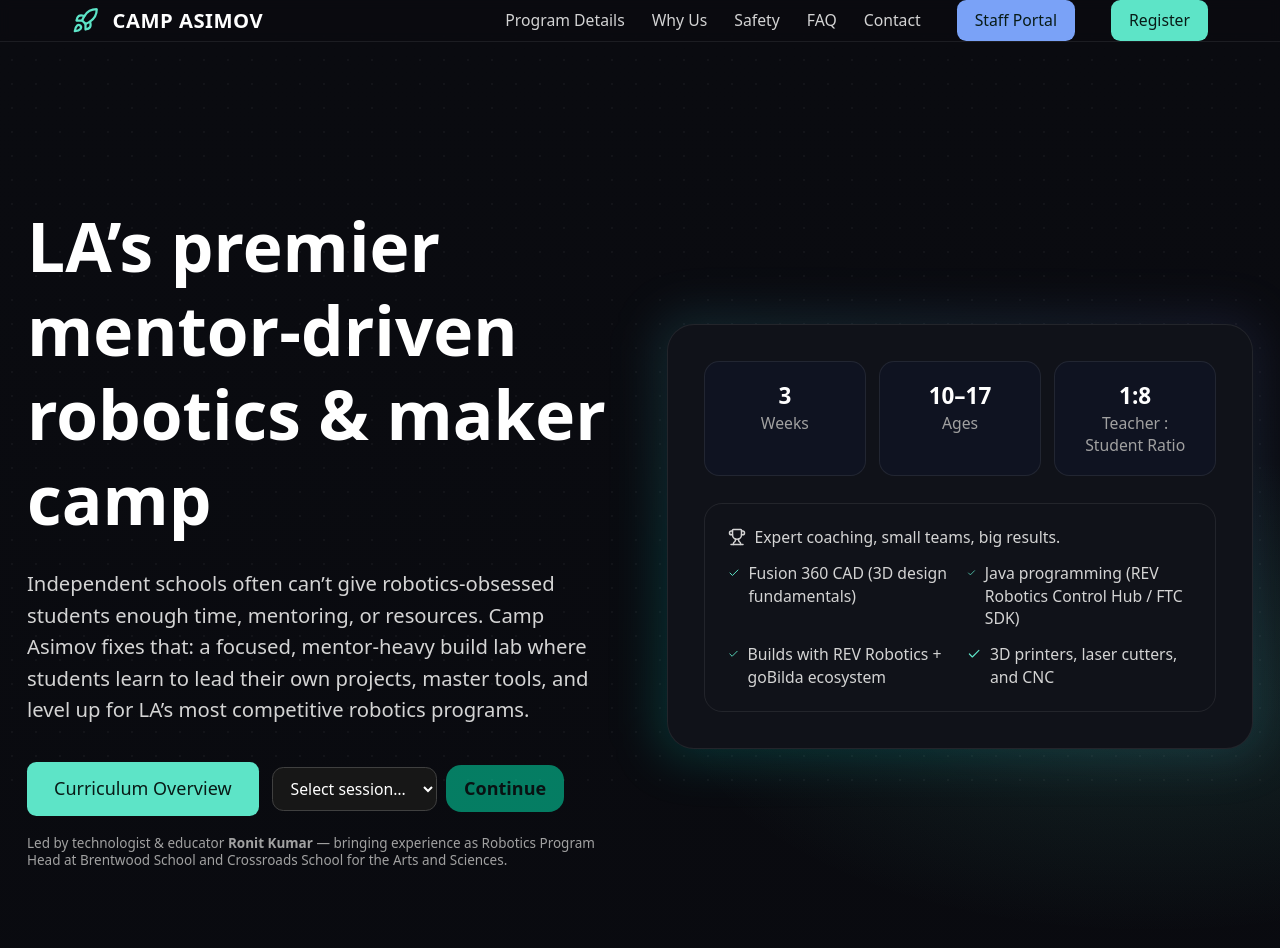
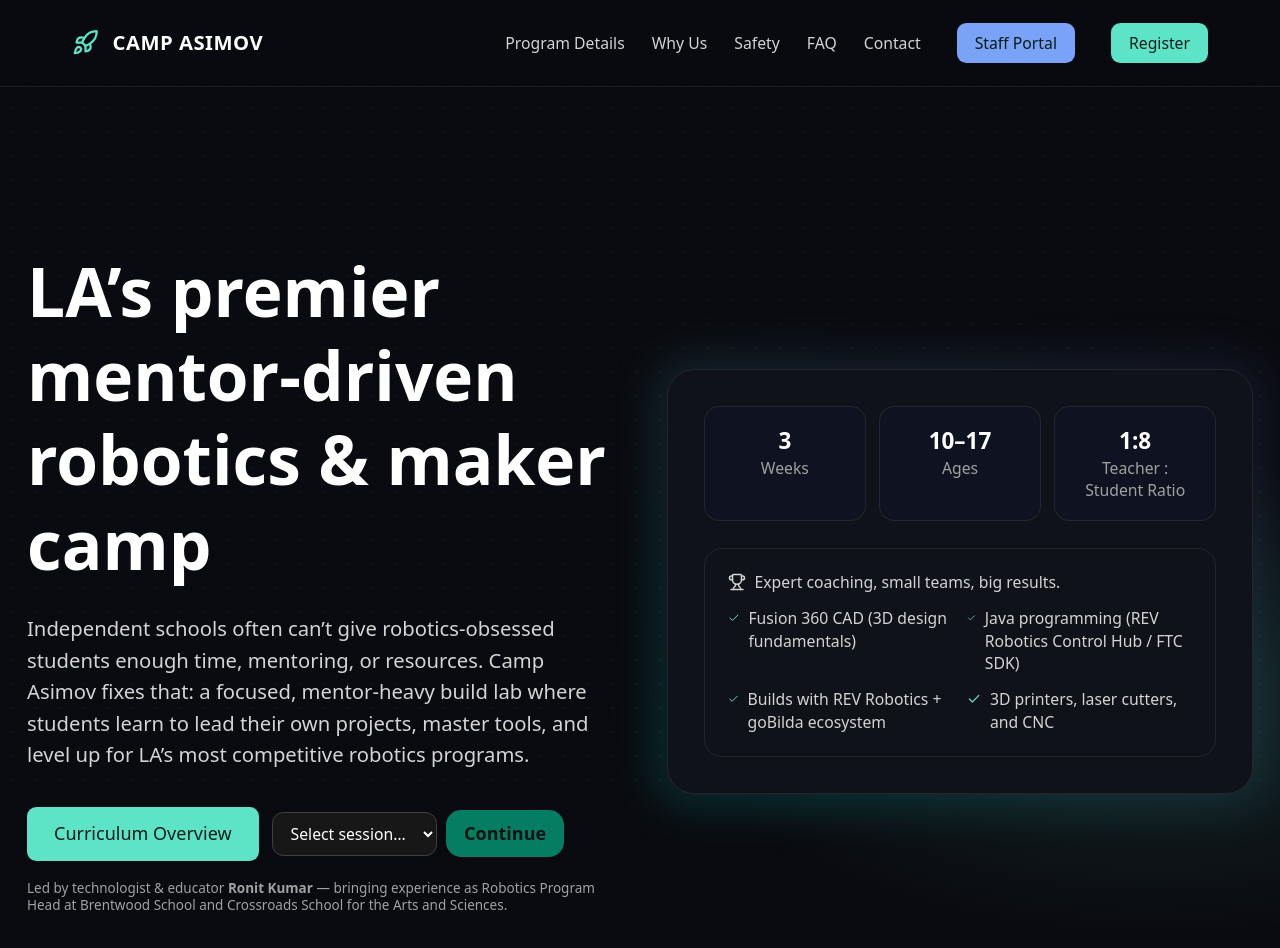
Before and after one commit to KingKumar/camp-asimov, a Next.js app: page / in a window 1280 px wide. Shown: the top 948 px of the page. Built offline with nearby package versions, Linux system fonts and the light colour scheme.

Commit message:
updated header

```diff
--- a/components/AsimovLanding.tsx
+++ b/components/AsimovLanding.tsx
@@ -150,6 +150,17 @@ export default function AsimovCampLanding() {
   const [email, setEmail] = useState("");
   const [message, setMessage] = useState("");
 
+  const [scrolled, setScrolled] = useState(false);
+
+  useEffect(() => {
+    const handleScroll = () => {
+      setScrolled(window.scrollY > 40); // toggle true after scrolling 40px
+    };
+    window.addEventListener("scroll", handleScroll);
+    return () => window.removeEventListener("scroll", handleScroll);
+  }, []);
+
+
   return (
     <div
       className="min-h-screen w-full text-white"
@@ -165,18 +176,30 @@ export default function AsimovCampLanding() {
       <div className="pointer-events-none fixed inset-0 [background-image:radial-gradient(#ffffff20_1px,transparent_1px)] [background-size:24px_24px] opacity-30" />
 
       {/* NAV */}
-     <header
-          className="sticky top-0 z-40 border-b w-full"
-          style={{ borderColor: ink.line, background: "rgba(10,11,16,0.7)", backdropFilter: "blur(6px)" }}
+      <header
+          className={`sticky top-0 z-40 border-b w-full transition-all duration-300 ${
+            scrolled ? "py-2 backdrop-blur-md bg-[rgba(10,11,16,0.8)]" : "py-4 md:py-5 backdrop-blur-lg bg-[rgba(10,11,16,0.65)]"
+          }`}
+          style={{ borderColor: ink.line }}
         >
-          <div className="w-full px-8 md:px-12 lg:px-16 flex items-center justify-between">
+          <div className="w-full px-8 md:px-12 lg:px-16 flex items-center justify-between transition-all duration-300">
             {/* Left: Logo */}
             <div className="flex items-center gap-3 shrink-0">
-              <Rocket className="h-6 w-6" style={{ color: ink.accent }} aria-hidden />
-              <span className="font-semibold tracking-wide text-base md:text-lg">CAMP ASIMOV</span>
+              <Rocket
+                className={`h-6 w-6 transition-all duration-300 ${scrolled ? "scale-90" : "scale-100"}`}
+                style={{ color: ink.accent }}
+                aria-hidden
+              />
+              <span
+                className={`font-semibold tracking-wide transition-all duration-300 ${
+                  scrolled ? "text-sm md:text-base" : "text-base md:text-lg"
+                }`}
+              >
+                CAMP ASIMOV
+              </span>
             </div>
 
-            {/* Right: Nav buttons */}
+            {/* Right: Nav */}
             <nav className="hidden md:flex items-center gap-6 text-sm text-neutral-300 ml-auto">
               <a href="#program" className="hover:text-white">Program Details</a>
               <a href="#why" className="hover:text-white">Why Us</a>
@@ -192,6 +215,7 @@ export default function AsimovCampLanding() {
             </nav>
           </div>
         </header>
+
 
 
       {/* HERO */}
```
